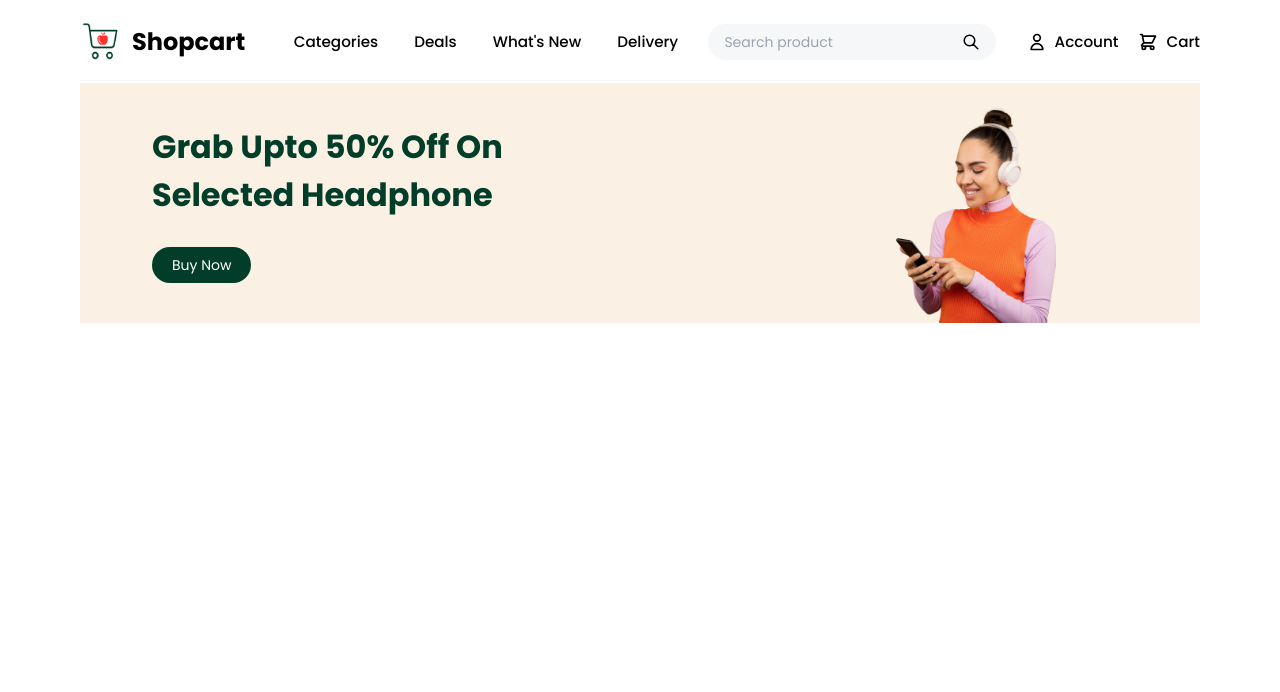
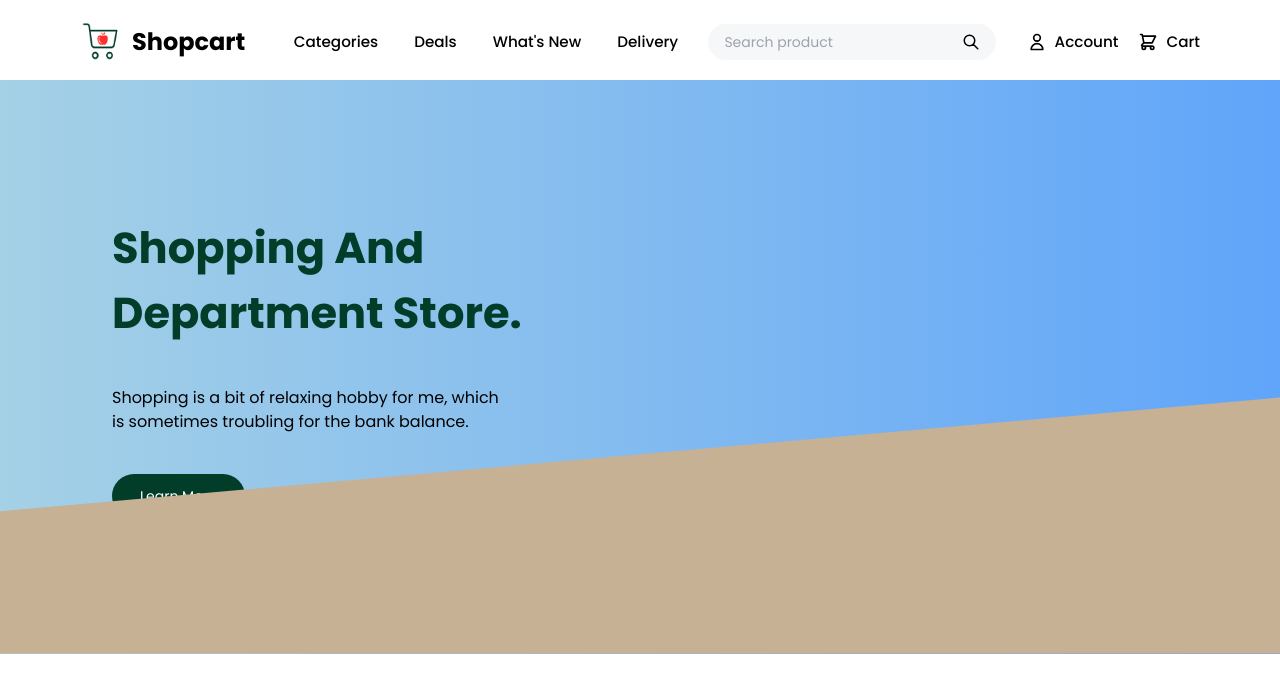
Before and after one commit to russellbanares322/simple-ecommerce, a React (Vite) app in the folder client/: page / in a window 1280 px wide. Shown: the top 692 px of the page. Built offline with nearby package versions, Linux system fonts and the light colour scheme.

Commit message:
feat: import svg waves

```diff
--- a/client/src/components/navbar/Navbar.tsx
+++ b/client/src/components/navbar/Navbar.tsx
@@ -19,7 +19,7 @@ export function Navbar() {
     setIsNavOpen(false);
   };
   return (
-    <nav className="lg:flex lg:items-center page-margin-x pt-5 pb-4 z-50 border-b border-b-gray mb-[0.1rem]">
+    <nav className="lg:flex lg:items-center page-margin-x pt-5 pb-4 z-50">
       <div className="flex justify-between items-center lg:mr-[5rem]">
         <div className="flex items-center gap-2">
           <img className="w-11 h-11" src={logo} />
--- a/client/src/components/sections/hero/Hero.tsx
+++ b/client/src/components/sections/hero/Hero.tsx
@@ -1,19 +1,28 @@
-import heroImg from "../../../assets/hero-img-1.png";
-
 export function Hero() {
   return (
-    <div className="page-margin-x page-padding-y bg-soft-pink px-[4.5rem] relative">
-      <div className="py-[1rem]">
-        <p className="font-semibold text-soft-green text-[2rem] w-96">
-          Grab Upto 50% Off On Selected Headphone
+    <div className="page-padding-y bg-gradient-to-r from-cyan to-blue-400 px-[7rem] h-auto relative">
+      <div className="my-28">
+        <p className="font-semibold text-soft-green lg:text-[2.7rem] lg:w-[30rem]">
+          Shopping And Department Store.
         </p>
-        <button className="button-filled-style mt-[1.75rem]">Buy Now</button>
+        <p className="my-10 lg:w-[25rem]">
+          Shopping is a bit of relaxing hobby for me, which is sometimes
+          troubling for the bank balance.
+        </p>
+        <button className="button-filled-style">Learn More</button>
       </div>
-      <img
-        className="absolute h-[15rem] bottom-0 right-36"
-        src={heroImg}
-        alt="hero"
-      />
+      <svg
+        className="absolute left-0 bottom-0"
+        xmlns="http://www.w3.org/2000/svg"
+        viewBox="0 0 1440 320"
+      >
+        <path
+          fill="#C6B195"
+          fill-opacity="1"
+          d="M0,160L1440,32L1440,320L0,320Z"
+          preserveAspectRatio="none"
+        ></path>
+      </svg>
     </div>
   );
 }
--- a/client/src/index.css
+++ b/client/src/index.css
@@ -12,10 +12,10 @@
 }
 
 .button-filled-style {
-  @apply bg-soft-green text-white px-5 py-2 rounded-full text-sm;
+  @apply bg-soft-green text-white px-7 py-3 rounded-full text-sm;
 }
 .button-outlined-style {
-  @apply border border-soft-green text-black px-5 py-2 rounded-full text-sm hover:bg-soft-green hover:text-white duration-300 ease-in-out;
+  @apply border border-soft-green text-black px-7 py-3 rounded-full text-sm hover:bg-soft-green hover:text-white duration-300 ease-in-out;
 }
 
 * {
--- a/client/tailwind.config.js
+++ b/client/tailwind.config.js
@@ -8,9 +8,14 @@ export default {
         green: "#05A607",
         black: "#000000",
         gray: "#F6F7F8",
+        cyan: "#A5D1E6",
+        brown: "#C6B195",
       },
       fontFamily: {
         poppins: ['"Poppins", sans-serif'],
+      },
+      content: {
+        wave: "url(./src/assets/wave.svg)",
       },
     },
   },
```
Also changed, not shown: client/src/assets/hero-bg.svg (added), client/src/assets/wave.svg (added).
